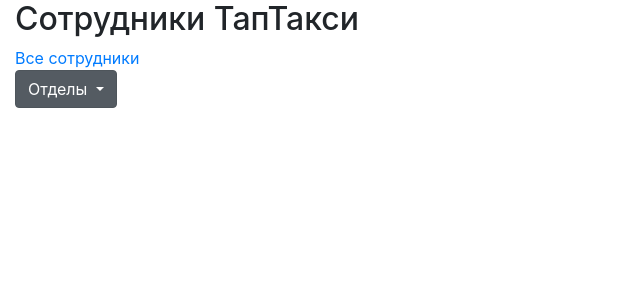
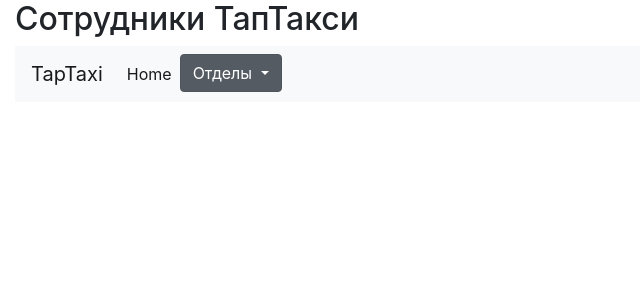
Before and after one commit to patriotina/p373, a Django app: page / in a window 1280 px wide. Shown: the top 300 px of the page, without its empty margins (0-640 px from the left). Run offline with Django 3.2, Linux system fonts and the light colour scheme; data that the repository does not hold is empty; some libraries are stand-ins or nearby versions.

Commit message:
Make an accordion effect to name list. Make a single html template file to comlex view and separate departments view.

```diff
--- a/contacts/templates/contacts/names_list.html
+++ b/contacts/templates/contacts/names_list.html
@@ -17,7 +17,20 @@
 <body>
 <h2> Сотрудники ТапТакси </h2>
 
-<a href="/">Все сотрудники</a>
+
+<nav class="navbar navbar-expand-lg navbar-light bg-light">
+  <a class="navbar-brand" href="#">TapTaxi</a>
+  <button class="navbar-toggler" type="button" data-toggle="collapse" data-target="#navbarSupportedContent" aria-controls="navbarSupportedContent" aria-expanded="false" aria-label="Toggle navigation">
+    <span class="navbar-toggler-icon"></span>
+  </button>
+
+    <div class="collapse navbar-collapse" id="navbarSupportedContent">
+    <ul class="navbar-nav mr-auto">
+      <li class="nav-item active">
+        <a class="nav-link" href="/">Home <span class="sr-only">(current)</span></a>
+      </li>
+
+    <li class="nav-item dropdown">
         <div class="dropdown show">
             <a class="btn btn-secondary dropdown-toggle" href="#" role="button" id="dropdownMenuLink" data-toggle="dropdown" aria-haspopup="true" aria-expanded="false">
             Отделы
@@ -29,19 +42,42 @@
                 {% endfor %}
             </div>
         </div>
+    </li>
+  </div>
+</nav>
 
 <div class="content container">
     <div class="row">
         <div class="col-md-8">
+           <div id="accordion">
+
             {% for name in names %}
+
+
+                  <div class="card">
                    <div class="persona">
+                    <div class="card-header" id="headingOne">
+                      <h5 class="mb-0">
+                        <button class="btn btn-link" data-toggle="collapse" data-target="#collapse{{ name.pk }}" aria-expanded="true" aria-controls="collapse{{ name.pk }}">
+
+
                     <p> <h2>{{ name.second_name }} {{ name.first_name }} </h2></p>
+
+                         </button>
+                      </h5>
+                    </div>
+                     <div id="collapse{{ name.pk }}" class="collapse show" aria-labelledby="heading{{ name.pk }}" data-parent="#accordion">
+                        <div class="card-body">
                             <p>{{ name.persona_dep }} - {{ name.persona_role }}</p>
                             <p>Моб.: {{ name.mobile_phone }} </p>
                             <p>Рабочий тлф.: {{ name.work_phone }} </p>
                             <p>e-mail: <a href="mailto:{{ name.email }}">{{ name.email }}</a></p>
                         </div>
+                    </div>
+                  </div>
+                </div>
             {% endfor %}
+           </div>
         </div>
     </div>
 </div>
--- a/contacts/views.py
+++ b/contacts/views.py
@@ -17,4 +17,4 @@
     names = Names.objects.filter(persona_dep=pk)
     deps = Department.objects.filter().order_by('dep_name')
     #names = Names.objects.filter().order_by('second_name')
-    return render(request, 'contacts/department.html', {'names': names, 'deps': deps})
+    return render(request, 'contacts/names_list.html', {'names': names, 'deps': deps})
```
Also changed, not shown: contacts/templates/contacts/department.html (+16 -1 lines). Lines whose indentation alone changed are shown as unchanged.
